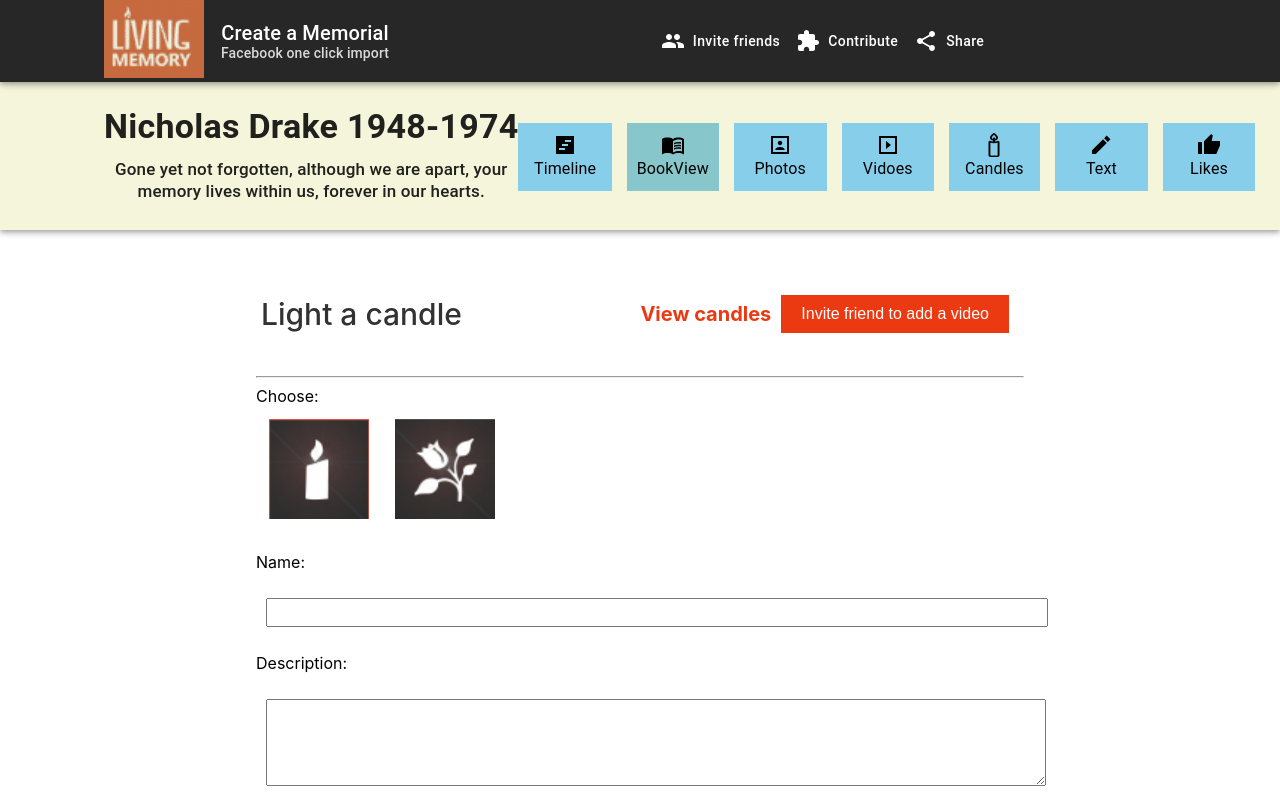
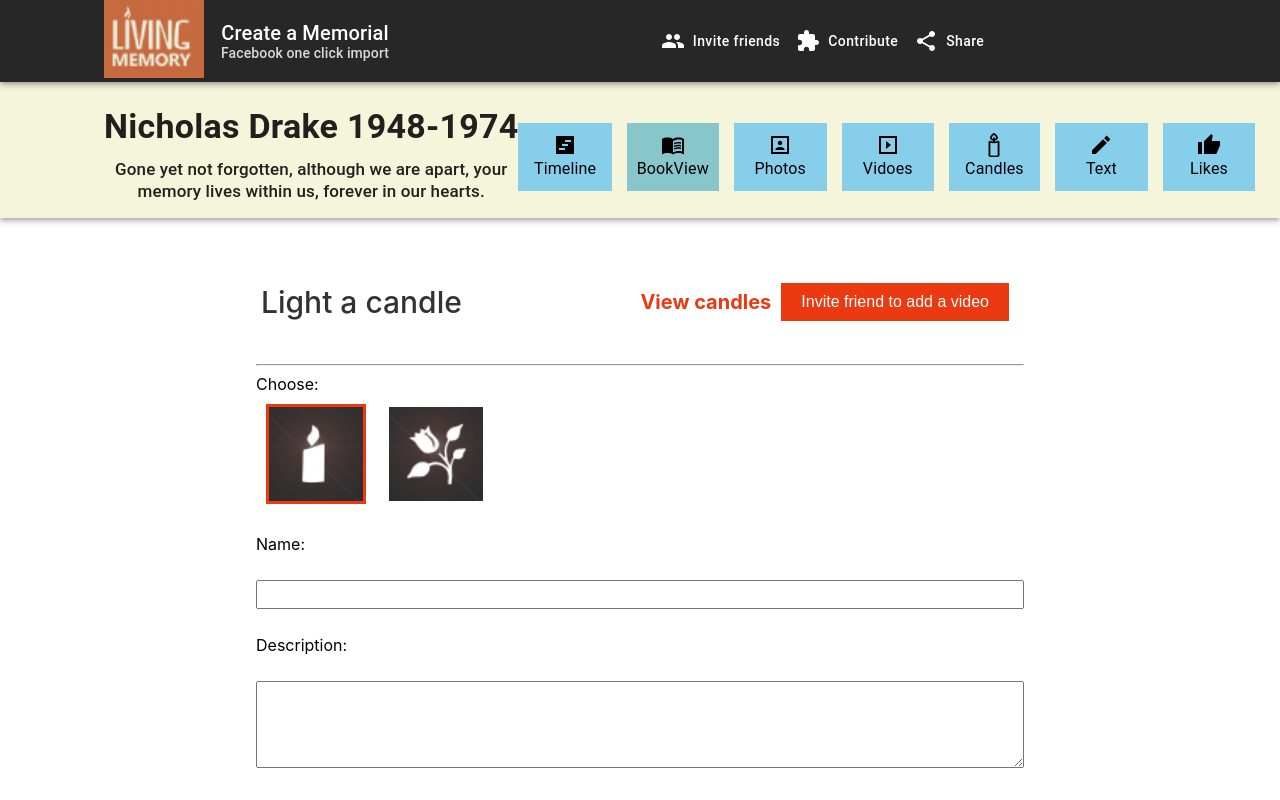
Before and after one commit to yehudagoldner/living-memory, a React (Create React App) app: page /candles in a window 1280 px wide. Shown: the top 800 px of the page. Built offline with nearby package versions, Linux system fonts and the light colour scheme; no server answers.

Commit message:
candle page

```diff
--- a/src/pages/candles/Candles.css
+++ b/src/pages/candles/Candles.css
@@ -1,3 +1,7 @@
+* {
+  box-sizing: border-box;
+}
+
 .Candles {
   padding-top: 50px;
   max-width: 60%;
@@ -56,7 +60,8 @@
   transition: all 100ms ease-in-out;
   border: 3px solid #fff;
 }
-.Candles img:hover {
+.Candles img:hover,
+.Candles .active {
   border: 3px solid #eb3911;
 }
 .form-section {
@@ -65,14 +70,13 @@
 .Candles input,
 .Candles textarea {
   width: 100%;
-  margin: 10px;
+  margin: 10px 0;
   padding: 5px;
 }
 .Candles .submit-button {
   width: 100%;
   padding: 25px;
-  margin: 20px 15px;
-
+  margin: 20px 0;
   font-size: 20px;
   background-color: #eb3911;
   border: 1px solid #fff;
--- a/src/pages/candles/Candles.jsx
+++ b/src/pages/candles/Candles.jsx
@@ -9,7 +9,7 @@ import { facebookContentContext } from "../../context/context.provider";
 import "./Candles.css";
 
 function Candles() {
-  const [img, setImg] = useState("");
+  const [icon, setIcon] = useState("candle");
   const [name, setName] = useState("");
   const [description, setDescription] = useState("");
   const [message, setMessage] = useState("");
@@ -28,16 +28,16 @@ function Candles() {
         {
           method: "POST",
           body: JSON.stringify({
-            name: name,
-            img: img,
-            description: description,
+            name,
+            icon,
+            description,
           }),
         }
       );
       let resJson = await res.json();
       if (res.status === 200) {
         setName("");
-        setImg("");
+        setIcon("candle");
         setDescription("");
         setMessage("Candle created successfully");
       } else {
@@ -88,22 +88,16 @@ function Candles() {
       {/* Form */}
       <form onSubmit={handleSubmit} className="form-section">
         Choose: <br />
-        <a
-          href="#"
-          type="checkbox"
-          value={img}
-          onChange={(e) => setImg(e.target.value)}
-        >
-          <img src={candle}></img>
-        </a>
-        <a
-          href="#"
-          type="checkbox"
-          value={img}
-          onChange={(e) => setImg(e.target.value)}
-        >
-          <img src={flower}></img>
-        </a>
+        <img
+          onClick={(e) => setIcon("candle")}
+          className={icon === "candle" ? "active" : ""}
+          src={candle}
+        ></img>
+        <img
+          onClick={(e) => setIcon("flower")}
+          className={icon === "flower" ? "active" : ""}
+          src={flower}
+        ></img>
         <br></br>
         <p>Name: </p>
         <input
@@ -111,7 +105,6 @@ function Candles() {
           value={name}
           onChange={(e) => setName(e.target.value)}
         />
-        {/* {name} */}
         <br />
         <p>Description: </p>
         <textarea
@@ -119,10 +112,7 @@ function Candles() {
           rows="5"
           value={description}
           onChange={(e) => setDescription(e.target.value)}
-        >
-          {/* {description} */}
-        </textarea>
-        {description}
+        ></textarea>
         <br></br>
         <button className="submit-button" type="submit">
           Submit
```
Also changed, not shown: src/pages/candles/assets/candle.png, src/pages/candles/assets/flower.png.
